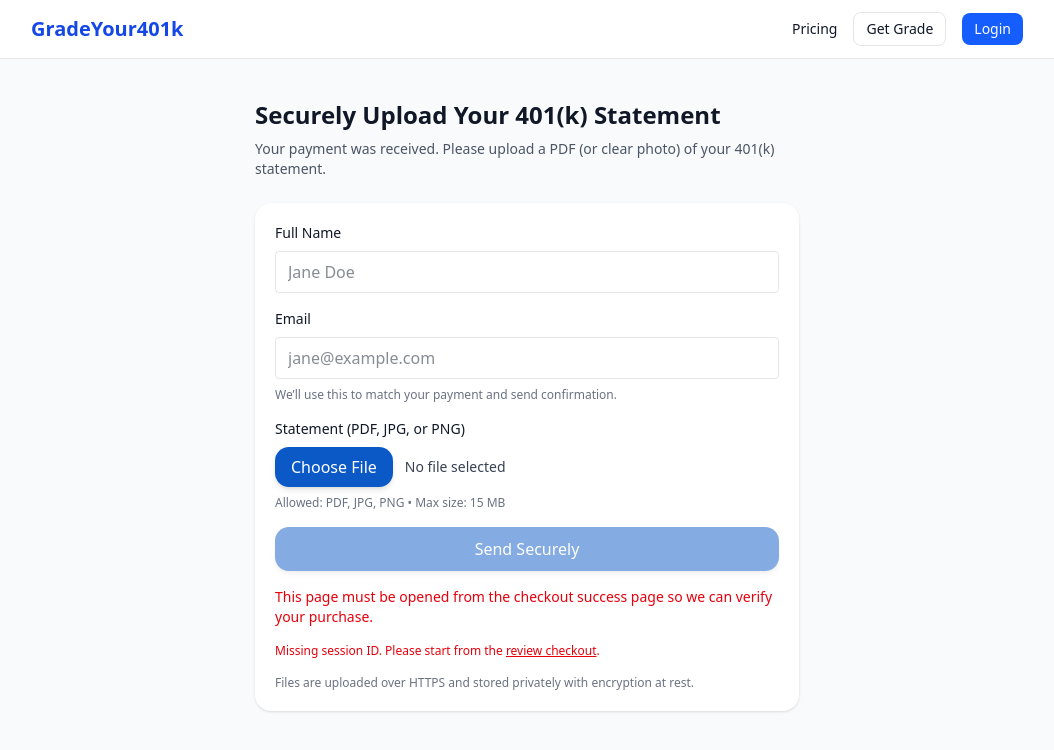
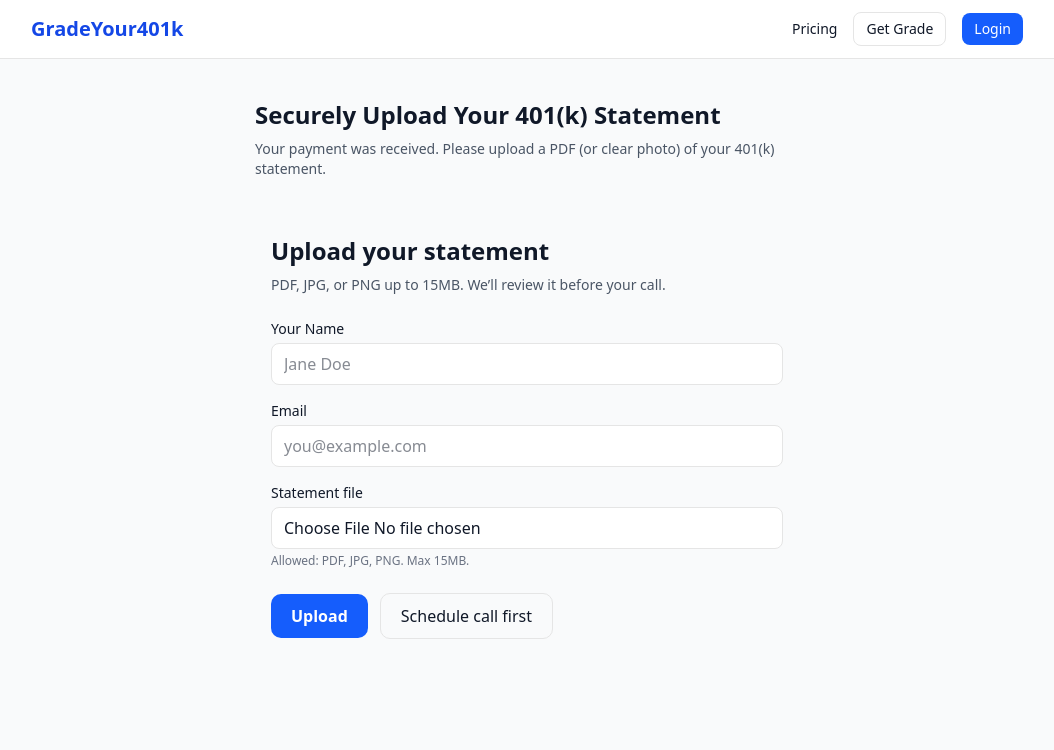
Before and after one commit to rremling/gradeyour401k, a Next.js app: page /upload in a window 1280 px wide. Shown: the top 750 px of the page, without its empty margins (113-1167 px from the left). Built offline with nearby package versions, Linux system fonts and the light colour scheme.

Commit message:
Update upload-client.tsx

```diff
--- a/src/app/upload/upload-client.tsx
+++ b/src/app/upload/upload-client.tsx
@@ -1,188 +1,271 @@
 "use client";
 
-import { useSearchParams, useRouter } from "next/navigation";
-import { useEffect, useRef, useState } from "react";
+import { useSearchParams } from "next/navigation";
+import { useRef, useState, useEffect } from "react";
 
 const MAX_MB = Number(process.env.NEXT_PUBLIC_MAX_UPLOAD_MB || "15");
 const ALLOWED = new Set(["application/pdf", "image/jpeg", "image/png"]);
+const SCHEDULER_URL = "https://kenaiinvest.appointlet.com/s/401k-review-call";
+
+type Status = "idle" | "signing" | "uploading" | "verifying" | "done" | "error";
 
 export default function UploadClient() {
   const params = useSearchParams();
-  const router = useRouter();
   const sessionId = params.get("session_id") || "";
 
+  const fileRef = useRef<HTMLInputElement>(null);
   const [email, setEmail] = useState("");
   const [name, setName] = useState("");
-
-  const inputRef = useRef<HTMLInputElement>(null);
-  const [file, setFile] = useState<File | null>(null);
-  const [fileName, setFileName] = useState<string>("");
-
-  const [status, setStatus] = useState<"idle"|"signing"|"uploading"|"verifying"|"done"|"error">("idle");
+  const [status, setStatus] = useState<Status>("idle");
   const [error, setError] = useState<string | null>(null);
   const [info, setInfo] = useState<string | null>(null);
+  const [uploadedFilename, setUploadedFilename] = useState<string | null>(null);
 
+  // Optional: prefill email/name from query params if you pass them in
   useEffect(() => {
-    if (!sessionId) {
-      setError("This page must be opened from the checkout success page so we can verify your purchase.");
-    }
-  }, [sessionId]);
+    const em = params.get("email");
+    const nm = params.get("name");
+    if (em) setEmail(em);
+    if (nm) setName(nm);
+  }, [params]);
 
-  function onPickClick() {
-    setError(null);
-    inputRef.current?.click();
-  }
+  const validate = (file: File | undefined) => {
+    if (!file) return "Please choose a file.";
+    if (!ALLOWED.has(file.type)) return "Only PDF, JPG, or PNG are allowed.";
+    const sizeMb = file.size / (1024 * 1024);
+    if (sizeMb > MAX_MB) return `File is too large. Max ${MAX_MB} MB.`;
+    return null;
+  };
 
-  function onFileChange(e: React.ChangeEvent<HTMLInputElement>) {
-    setError(null);
-    setInfo(null);
-    const f = e.target.files?.[0] || null;
-    setFile(f || null);
-    setFileName(f?.name || "");
-  }
+  const openScheduler = () => {
+    const w = window.open(SCHEDULER_URL, "_blank", "noopener,noreferrer");
+    if (!w || w.closed) window.location.href = SCHEDULER_URL; // fallback if popup blocked
+  };
 
   async function handleUpload(e: React.FormEvent) {
     e.preventDefault();
     setError(null);
     setInfo(null);
 
-    if (!sessionId) return setError("Missing session ID. Please complete checkout again.");
-    if (!name.trim() || !email.trim()) return setError("Please enter your name and email.");
-    if (!file) return setError("Please choose a file.");
-    if (!ALLOWED.has(file.type)) return setError("Only PDF, JPG, or PNG files are allowed.");
-    if (file.size > MAX_MB * 1024 * 1024) return setError(`File is too large. Max ${MAX_MB} MB.`);
+    const file = fileRef.current?.files?.[0];
+    const v = validate(file);
+    if (v) {
+      setError(v);
+      return;
+    }
+    if (!file) return;
 
     try {
       setStatus("signing");
-      const res = await fetch("/api/upload/s3-url", {
+      setInfo("Preparing secure upload…");
+
+      // ---- STEP 1: get a signed URL (adjust to your API routes if different) ----
+      const signRes = await fetch(`/api/uploads/sign?session_id=${encodeURIComponent(sessionId)}&filename=${encodeURIComponent(file.name)}&type=${encodeURIComponent(file.type)}`, {
+        method: "POST",
+      });
+      if (!signRes.ok) throw new Error("Unable to get upload URL.");
+      const { uploadUrl, publicUrl, fields } = await signRes.json();
+
+      // ---- STEP 2: perform the upload ----
+      setStatus("uploading");
+      setInfo("Uploading file…");
+
+      let ok = false;
+
+      // If you’re using S3 POST form-data
+      if (fields) {
+        const fd = new FormData();
+        Object.entries(fields).forEach(([k, v]) => fd.append(k, String(v)));
+        fd.append("file", file);
+        const upRes = await fetch(uploadUrl, { method: "POST", body: fd });
+        ok = upRes.ok;
+      } else {
+        // If you’re using PUT to a pre-signed URL
+        const upRes = await fetch(uploadUrl, {
+          method: "PUT",
+          headers: { "Content-Type": file.type, "x-amz-acl": "private" },
+          body: file,
+        });
+        ok = upRes.ok;
+      }
+
+      if (!ok) throw new Error("Upload failed.");
+
+      // ---- STEP 3: notify backend (optional confirm step) ----
+      setStatus("verifying");
+      setInfo("Verifying upload…");
+
+      const confirmRes = await fetch("/api/uploads/confirm", {
         method: "POST",
         headers: { "Content-Type": "application/json" },
         body: JSON.stringify({
-          filename: file.name,
-          contentType: file.type,
-          sessionId,
+          session_id: sessionId,
           email,
           name,
-          purpose: "upload",
+          filename: file.name,
+          // store the location your sign endpoint returned; adjust key name if needed
+          url: publicUrl || null,
+          content_type: file.type,
+          size: file.size,
         }),
       });
-      const data = await res.json();
-      if (!res.ok || !data?.uploadUrl || !data?.key) {
-        throw new Error(data?.error || "Failed to get upload URL");
-      }
-      if (typeof data.remaining === "number") {
-        setInfo(`Uploads remaining: ${data.remaining}`);
-      }
 
-      setStatus("uploading");
-      // Try PUT with Content-Type first (common S3 requirement for signed URLs)
-      let put = await fetch(data.uploadUrl, {
-        method: "PUT",
-        headers: { "Content-Type": file.type },
-        body: file,
-      });
+      if (!confirmRes.ok) throw new Error("Verification failed.");
 
-      // If the signature was created *without* Content-Type condition, retry without header
-      if (!put.ok && put.status === 403) {
-        put = await fetch(data.uploadUrl, { method: "PUT", body: file });
-      }
-      if (!put.ok) throw new Error(`S3 upload failed (${put.status})`);
-
-      setStatus("verifying");
-      const verify = await fetch(`/api/upload/s3-url?key=${encodeURIComponent(data.key)}`);
-      const v = await verify.json();
-      if (!verify.ok || !v?.ok) throw new Error(v?.error || "Upload verification failed");
-
+      // ---- SUCCESS (stay on page) ----
+      setUploadedFilename(file.name);
       setStatus("done");
-      router.push("/schedule");
-    } catch (e: any) {
+      setInfo(null);
+      setError(null);
+      // NOTE: Intentionally NOT routing to another page.
+      // This is the core change: show success panel with CTAs.
+    } catch (err: any) {
+      console.error(err);
       setStatus("error");
-      setError(e?.message || "Upload failed");
+      setError(err?.message || "Something went wrong.");
+      setInfo(null);
     }
   }
 
+  const resetForAnother = () => {
+    // Reset file input & UI to allow another upload
+    if (fileRef.current) fileRef.current.value = "";
+    setUploadedFilename(null);
+    setStatus("idle");
+    setError(null);
+    setInfo(null);
+  };
+
+  const disabled = status === "signing" || status === "uploading" || status === "verifying";
+
   return (
-    <form onSubmit={handleUpload} className="space-y-4 bg-white p-5 rounded-2xl shadow">
-      <div className="grid gap-2">
-        <label className="text-sm font-medium">Full Name</label>
+    <form onSubmit={handleUpload} className="max-w-xl mx-auto px-4 py-8">
+      <h1 className="text-2xl font-semibold mb-2">Upload your statement</h1>
+      <p className="text-sm text-gray-600 mb-6">
+        PDF, JPG, or PNG up to {MAX_MB}MB. We’ll review it before your call.
+      </p>
+
+      {/* SUCCESS STATE (no redirect) */}
+      {status === "done" ? (
+        <div className="rounded-xl border p-6 bg-white shadow-sm">
+          <div className="mb-2 text-green-700 font-medium">Upload successful</div>
+          {uploadedFilename && (
+            <div className="mb-4 text-sm text-gray-700">
+              <span className="font-medium">File:</span> {uploadedFilename}
+            </div>
+          )}
+
+          <div className="flex flex-col sm:flex-row gap-3">
+            <button
+              type="button"
+              onClick={resetForAnother}
+              className="inline-flex items-center justify-center rounded-lg border px-4 py-2.5 hover:bg-gray-50 transition"
+            >
+              Upload another file
+            </button>
+
+            <button
+              type="button"
+              onClick={openScheduler}
+              className="inline-flex items-center justify-center rounded-lg bg-blue-600 px-4 py-2.5 text-white font-semibold hover:bg-blue-700 transition"
+            >
+              Schedule your $149 Review call
+            </button>
+          </div>
+
+          <p className="mt-3 text-xs text-gray-500">
+            Pop-ups blocked?{" "}
+            <a
+              href={SCHEDULER_URL}
+              target="_blank"
+              rel="noopener noreferrer"
+              className="text-blue-700 underline"
+            >
+              Tap here to open the scheduler
+            </a>
+            .
+          </p>
+        </div>
+      ) : (
+        <>
+          {/* FORM FIELDS */}
+          <div className="grid gap-4 mb-6">
+            <div className="grid gap-1">
+              <label className="text-sm font-medium">Your Name</label>
               <input
-          className="border rounded px-3 py-2"
-          type="text"
                 value={name}
                 onChange={(e) => setName(e.target.value)}
+                className="rounded-md border px-3 py-2 bg-white"
                 placeholder="Jane Doe"
-          autoComplete="name"
+                disabled={disabled}
                 required
               />
             </div>
 
-      <div className="grid gap-2">
+            <div className="grid gap-1">
               <label className="text-sm font-medium">Email</label>
               <input
-          className="border rounded px-3 py-2"
-          type="email"
                 value={email}
                 onChange={(e) => setEmail(e.target.value)}
-          placeholder="jane@example.com"
-          autoComplete="email"
+                className="rounded-md border px-3 py-2 bg-white"
+                placeholder="you@example.com"
+                type="email"
+                disabled={disabled}
                 required
               />
-        <p className="text-xs text-gray-500">We’ll use this to match your payment and send confirmation.</p>
             </div>
 
-      <div className="grid gap-2">
-        <label className="text-sm font-medium">Statement (PDF, JPG, or PNG)</label>
+            <div className="grid gap-1">
+              <label className="text-sm font-medium">Statement file</label>
+              <input
+                ref={fileRef}
+                type="file"
+                accept=".pdf,image/jpeg,image/png"
+                className="rounded-md border px-3 py-2 bg-white"
+                disabled={disabled}
+                required
+              />
+              <p className="text-xs text-gray-500">
+                Allowed: PDF, JPG, PNG. Max {MAX_MB}MB.
+              </p>
+            </div>
+          </div>
+
+          {/* STATUS / ERRORS */}
+          {error && (
+            <div className="mb-4 rounded-md border border-red-200 bg-red-50 px-3 py-2 text-sm text-red-700">
+              {error}
+            </div>
+          )}
+          {info && (
+            <div className="mb-4 rounded-md border border-blue-200 bg-blue-50 px-3 py-2 text-sm text-blue-700">
+              {info}
+            </div>
+          )}
+
+          {/* ACTIONS */}
           <div className="flex items-center gap-3">
             <button
-            type="button"
-            onClick={onPickClick}
-            className="cursor-pointer inline-block bg-[#0b59c7] text-white font-medium px-4 py-2 rounded-xl hover:bg-[#0a4fb5] transition shadow-md"
+              type="submit"
+              disabled={disabled}
+              className="rounded-lg bg-blue-600 px-5 py-2.5 text-white font-semibold hover:bg-blue-700 disabled:opacity-60 transition"
             >
-            Choose File
+              {status === "idle" && "Upload"}
+              {status === "signing" && "Preparing…"}
+              {status === "uploading" && "Uploading…"}
+              {status === "verifying" && "Verifying…"}
             </button>
-          <span className="text-sm text-gray-700 truncate max-w-[60%]">
-            {fileName ? `Selected: ${fileName}` : "No file selected"}
-          </span>
-        </div>
-
-        {/* Keep it visually hidden, not display:none, so mobile Safari stays happy */}
-        <input
-          ref={inputRef}
-          type="file"
-          onChange={onFileChange}
-          accept=".pdf,.jpg,.jpeg,.png,application/pdf,image/jpeg,image/png"
-          className="sr-only"
-          tabIndex={-1}
-        />
-
-        <p className="text-xs text-gray-500">Allowed: PDF, JPG, PNG • Max size: {MAX_MB} MB</p>
-      </div>
 
             <button
-        type="submit"
-        disabled={!sessionId || status === "signing" || status === "uploading" || status === "verifying"}
-        className="w-full bg-[#0b59c7] text-white rounded-xl py-2.5 font-medium hover:bg-[#0a4fb5] transition disabled:opacity-50 shadow-md"
+              type="button"
+              onClick={openScheduler}
+              className="rounded-lg border px-5 py-2.5 hover:bg-gray-50 transition"
             >
-        {status === "idle" && "Send Securely"}
-        {status === "signing" && "Preparing secure link…"}
-        {status === "uploading" && "Sending…"}
-        {status === "verifying" && "Verifying…"}
-        {status === "done" && "Done!"}
-        {status === "error" && "Try Again"}
+              Schedule call first
             </button>
-
-      {error && <p className="text-sm text-red-600">{error}</p>}
-      {info && !error && <p className="text-sm text-gray-700">{info}</p>}
-
-      {!sessionId && (
-        <p className="text-xs text-red-600">
-          Missing session ID. Please start from the <a className="underline" href="/review">review checkout</a>.
-        </p>
+          </div>
+        </>
       )}
-
-      <p className="text-xs text-gray-500">
-        Files are uploaded over HTTPS and stored privately with encryption at rest.
-      </p>
     </form>
   );
 }
```
Lines whose indentation alone changed are shown as unchanged.
